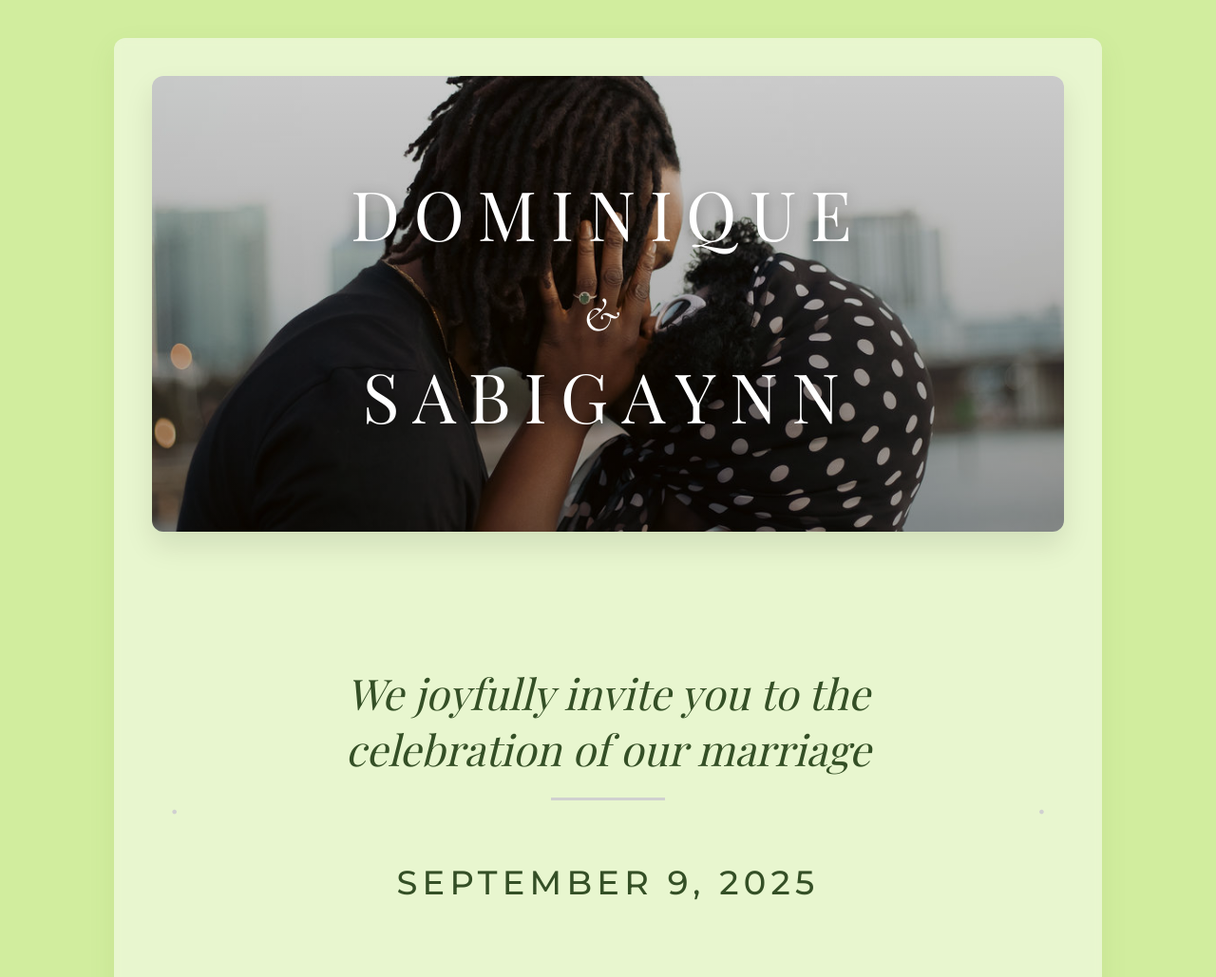
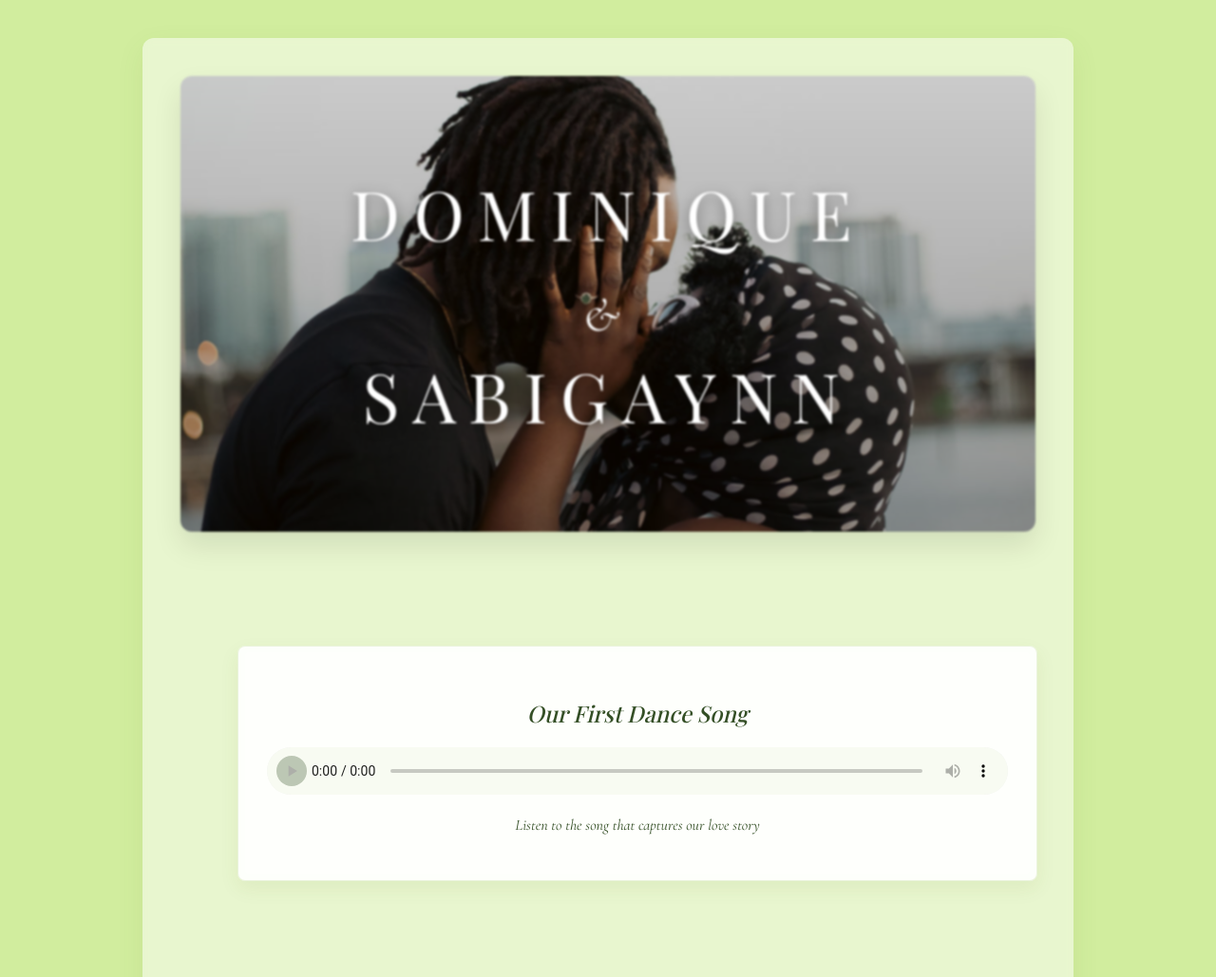
Before and after one commit to NiqueDaSneak/wedding-rsvp, a Gatsby site: page / in a window 1280 px wide. Shown: the top 1029 px of the page at 95% size. Built offline with nearby package versions, Linux system fonts and the light colour scheme; Gatsby itself is replaced by a stand-in of ours; a web font is replaced by a local one.

Commit message:
new site

```diff
--- a/src/components/ColorPaletteGlissando/ColorPaletteGlissando.tsx
+++ b/src/components/ColorPaletteGlissando/ColorPaletteGlissando.tsx
@@ -5,7 +5,9 @@ interface ColorPaletteGlissandoProps {
   colors: string[];
 }
 
-const ColorPaletteGlissando: React.FC<ColorPaletteGlissandoProps> = ({ colors }) => {
+const ColorPaletteGlissando: React.FC<ColorPaletteGlissandoProps> = ({
+  colors,
+}) => {
   const containerRef = useRef<HTMLDivElement>(null);
 
   useEffect(() => {
--- a/src/pages/index.scss
+++ b/src/pages/index.scss
@@ -8,6 +8,16 @@ $section-bg-secondary: #f2f7e9; // Slightly deeper green tint for contrast
 $accent-color: #a2c563; // Medium green accent
 $subtle-border: rgba(162, 197, 99, 0.2); // Subtle border color
 $shadow-color: rgba(83, 118, 20, 0.08); // Green-tinted shadow
+
+// Spacing variables
+$section-gap-mobile: 60px;
+$section-gap-desktop: 100px;
+$element-gap-mobile: 20px;
+$element-gap-desktop: 30px;
+$padding-mobile: 20px;
+$padding-desktop: 40px;
+$inner-section-padding-mobile: 40px 20px;
+$inner-section-padding-desktop: 60px;
 
 // Mixin definitions
 $breakpoint-tablet: 768px;
@@ -46,26 +56,26 @@ body {
 
   @include respond-to(desktop) {
     background-size: 30px 30px;
-    padding: 40px 0;
+    padding: $padding-desktop;
   }
 }
 
 // Main container
 main {
   display: grid;
-  gap: 60px;
+  gap: $section-gap-mobile;
   font-family: 'Cormorant Garamond', serif;
   color: $text-color;
   width: 90vw;
   max-width: 1200px;
   margin: 0 auto;
-  padding: 20px;
+  padding: $padding-mobile;
 
   @include respond-to(desktop) {
     width: 75%;
     max-width: 1000px;
-    gap: 100px;
-    padding: 40px;
+    gap: $section-gap-desktop;
+    padding: $padding-desktop;
     background-color: rgba(255, 255, 255, 0.5);
     backdrop-filter: blur(5px);
     border-radius: 12px;
@@ -89,7 +99,7 @@ main {
   @include respond-to(desktop) {
     height: 60vh;
     border-radius: 12px;
-    margin-bottom: 20px;
+    margin-bottom: $element-gap-mobile;
     box-shadow: 0 15px 30px rgba(0, 0, 0, 0.1);
   }
 
@@ -135,7 +145,7 @@ main {
 
       &.ampersand {
         display: inline-block;
-        margin: 0 10px;
+        margin: 0 $element-gap-mobile;
         font-size: 0.6em;
         vertical-align: middle;
         font-family: 'Cormorant Garamond', serif;
@@ -143,7 +153,7 @@ main {
 
         @include respond-to(desktop) {
           font-size: 0.7em;
-          margin: 0 20px;
+          margin: 0 $element-gap-desktop;
         }
       }
     }
@@ -154,12 +164,12 @@ main {
 .invitation-section {
   display: grid;
   justify-items: center;
-  gap: 20px;
+  gap: $element-gap-mobile;
   text-align: center;
 
   @include respond-to(desktop) {
-    gap: 30px;
-    padding: 20px 60px 40px;
+    gap: $element-gap-desktop;
+    padding: $element-gap-mobile $inner-section-padding-desktop $padding-desktop;
     position: relative;
 
     &::before,
@@ -173,11 +183,11 @@ main {
     }
 
     &::before {
-      left: 20px;
+      left: $element-gap-mobile;
     }
 
     &::after {
-      right: 20px;
+      right: $element-gap-mobile;
     }
   }
 
@@ -188,7 +198,7 @@ main {
     font-size: clamp(1.5rem, 5vw, 2.5rem);
     margin: 0;
     position: relative;
-    padding-bottom: 25px;
+    padding-bottom: $element-gap-mobile + 5px;
 
     @include respond-to(desktop) {
       font-size: 2.8rem;
@@ -239,13 +249,13 @@ main {
       'image title'
       'image text';
     align-items: center;
-    gap: 30px 60px;
+    gap: $element-gap-desktop 60px;
     max-width: 900px;
   }
 
   img {
     width: 40%;
-    border-radius: 50%;
+    border-radius: 14%;
     box-shadow: 0 5px 15px rgba(0, 0, 0, 0.1);
 
     @include respond-to(desktop) {
@@ -262,7 +272,7 @@ main {
     letter-spacing: 0.2em;
     font-size: 1rem;
     font-weight: 600;
-    margin: 10px 0;
+    margin: $element-gap-mobile / 2 0;
 
     @include respond-to(desktop) {
       grid-area: title;
@@ -293,13 +303,13 @@ main {
 .countdown-section {
   display: grid;
   justify-items: center;
-  gap: 20px;
+  gap: $element-gap-mobile;
   background: $section-bg-secondary;
-  padding: 40px 20px;
+  padding: $inner-section-padding-mobile;
   border-radius: 8px;
 
   @include respond-to(desktop) {
-    padding: 60px;
+    padding: $inner-section-padding-desktop;
     background: linear-gradient(
       135deg,
       $section-bg-primary,
@@ -318,7 +328,7 @@ main {
 
     @include respond-to(desktop) {
       font-size: 2.5rem;
-      margin-bottom: 20px;
+      margin-bottom: $element-gap-mobile;
     }
   }
 
@@ -332,7 +342,7 @@ main {
       font-size: 2.2rem;
       letter-spacing: 0.05em;
       background: rgba(255, 255, 255, 0.6);
-      padding: 15px 40px;
+      padding: $element-gap-mobile $element-gap-desktop;
       border-radius: 8px;
     }
   }
@@ -343,7 +353,7 @@ main {
   display: grid;
   justify-items: center;
   gap: 28px;
-  padding: 40px 20px;
+  padding: $inner-section-padding-mobile;
   background: $section-bg-primary;
   border-radius: 8px;
   border: 1px solid $subtle-border;
@@ -359,14 +369,14 @@ main {
       'palette palette';
     align-items: center;
     gap: 25px 60px;
-    padding: 60px;
+    padding: $inner-section-padding-desktop;
     border-radius: 16px;
     box-shadow: 0 10px 30px $shadow-color;
   }
 
   img {
     width: 40%;
-    border-radius: 50%;
+    border-radius: 14%;
     box-shadow: 0 5px 15px rgba(0, 0, 0, 0.1);
 
     @include respond-to(desktop) {
@@ -382,7 +392,7 @@ main {
     font-weight: 400;
     margin: 0;
     position: relative;
-    padding-bottom: 15px;
+    padding-bottom: $element-gap-mobile - 5px;
     text-align: center;
 
     @include respond-to(desktop) {
@@ -427,7 +437,7 @@ main {
       text-transform: uppercase;
       letter-spacing: 0.1em;
       font-weight: 500;
-      margin: 10px 0 0;
+      margin: $element-gap-mobile / 2 0 0;
 
       @include respond-to(desktop) {
         grid-area: note;
@@ -448,7 +458,7 @@ main {
     @include respond-to(desktop) {
       grid-area: palette;
       gap: 5px;
-      padding: 20px;
+      padding: $element-gap-mobile;
       background-color: $section-bg-secondary;
       border-radius: 8px;
       justify-content: flex-start;
@@ -476,7 +486,7 @@ main {
   display: grid;
   justify-items: center;
   gap: 25px;
-  padding: 50px 20px;
+  padding: 50px $padding-mobile;
   background: $section-bg-secondary;
   border-radius: 8px;
   border: 1px solid $subtle-border;
@@ -492,7 +502,7 @@ main {
       'deadline deadline'
       'image closing';
     padding: 70px;
-    gap: 30px;
+    gap: $element-gap-desktop;
     align-items: center;
     box-shadow: 0 10px 30px $shadow-color;
   }
@@ -503,7 +513,7 @@ main {
     font-weight: 400;
     margin: 0;
     position: relative;
-    padding-bottom: 18px;
+    padding-bottom: $element-gap-mobile - 2px;
     text-align: center;
 
     @include respond-to(desktop) {
@@ -582,7 +592,7 @@ main {
     text-transform: uppercase;
     cursor: pointer;
     transition: all 0.3s ease;
-    margin: 10px 0;
+    margin: $element-gap-mobile / 2 0;
     position: relative;
     overflow: hidden;
 
@@ -622,9 +632,9 @@ main {
 
   img {
     width: 40%;
-    border-radius: 50%;
+    border-radius: 14%;
     box-shadow: 0 5px 15px rgba(0, 0, 0, 0.1);
-    margin: 20px 0;
+    margin: $element-gap-mobile 0;
 
     @include respond-to(desktop) {
       grid-area: image;
@@ -633,3 +643,93 @@ main {
     }
   }
 }
+
+.wedding-audio-container {
+  display: flex;
+  flex-direction: column;
+  align-items: center;
+  border: 1px solid rgba(200, 200, 200, 0.3);
+  border-radius: 8px;
+  background-color: rgba(255, 255, 255, 0.7);
+  box-shadow: 0 4px 12px rgba(0, 0, 0, 0.05);
+  margin-left: auto;
+  margin-right: auto;
+  width: 100%;
+  padding: $padding-mobile;
+  margin-bottom: $section-gap-mobile;
+
+  @include respond-to(desktop) {
+    padding: $element-gap-desktop;
+    margin-bottom: $section-gap-desktop - 20px;
+    border: 1px solid $subtle-border;
+    box-shadow: 0 8px 20px $shadow-color;
+    background-color: rgba(255, 255, 255, 0.85);
+    backdrop-filter: blur(4px);
+    transform: translateY(-20px);
+  }
+}
+
+.audio-title {
+  font-family: 'Playfair Display', serif;
+  font-style: italic;
+  font-weight: 500;
+  margin-bottom: $element-gap-mobile - 5px;
+  color: #404040;
+
+  @include respond-to(desktop) {
+    font-size: 1.5rem;
+    margin-bottom: $element-gap-desktop - 10px;
+    color: $text-color;
+  }
+}
+
+.wedding-audio-player {
+  width: 100%;
+  height: 40px;
+
+  @include respond-to(desktop) {
+    height: 50px;
+  }
+
+  &::-webkit-media-controls-panel {
+    background-color: #f8f8f8;
+
+    @include respond-to(desktop) {
+      background-color: $section-bg-primary;
+    }
+  }
+
+  &::-webkit-media-controls-play-button {
+    background-color: #404040;
+    border-radius: 50%;
+
+    @include respond-to(desktop) {
+      background-color: $text-color;
+    }
+  }
+
+  &::-webkit-media-controls-volume-slider {
+    background-color: #d0d0d0;
+
+    @include respond-to(desktop) {
+      background-color: rgba(162, 197, 99, 0.3);
+    }
+  }
+}
+
+.audio-caption {
+  margin-top: $element-gap-mobile - 5px;
+  font-family: 'Cormorant Garamond', serif;
+  font-size: 14px;
+  color: #787878;
+  font-style: italic;
+
+  @include respond-to(desktop) {
+    margin-top: $element-gap-desktop - 10px;
+    font-size: 16px;
+    line-height: 1.5;
+    color: $text-color;
+    max-width: 80%;
+    text-align: center;
+  }
+}
--- a/src/pages/index.tsx
+++ b/src/pages/index.tsx
@@ -9,7 +9,7 @@ import CountdownTimer from '../components/CountdownTimer/CountdownTimer';
 import SiteHeader from '../components/SiteHeader/SiteHeader';
 import WebGPUHashtag from '../components/WebGPUHashtag/WebGPUHashtag';
 import ColorPaletteGlissando from '../components/ColorPaletteGlissando/ColorPaletteGlissando';
-
+import Song from '../images/song.mp3';
 const IndexPage: React.FC<PageProps> = () => {
   // Define the color palette
   const colorPalette = [
@@ -32,7 +32,7 @@ const IndexPage: React.FC<PageProps> = () => {
     <main>
       <section
         className="hero-section"
-        style={{ backgroundImage: `url(${Hero})` }}
+        style={{ backgroundImage: `url(${Hero})`, filter: 'blur(1px)' }}
       >
         <h1>
           <span>Dominique</span>
@@ -40,8 +40,14 @@ const IndexPage: React.FC<PageProps> = () => {
           <span>Sabigaynn</span>
         </h1>
       </section>
-
       <section className="invitation-section">
+        <div className="wedding-audio-container">
+          <p className="audio-title">Our First Dance Song</p>
+          <audio src={Song} controls className="wedding-audio-player" />
+          <p className="audio-caption">
+            Listen to the song that captures our love story
+          </p>
+        </div>
         <h2>We joyfully invite you to the celebration of our marriage</h2>
         <p className="date">SEPTEMBER 9, 2025</p>
       </section>
```
Also changed, not shown: 1 other file.
